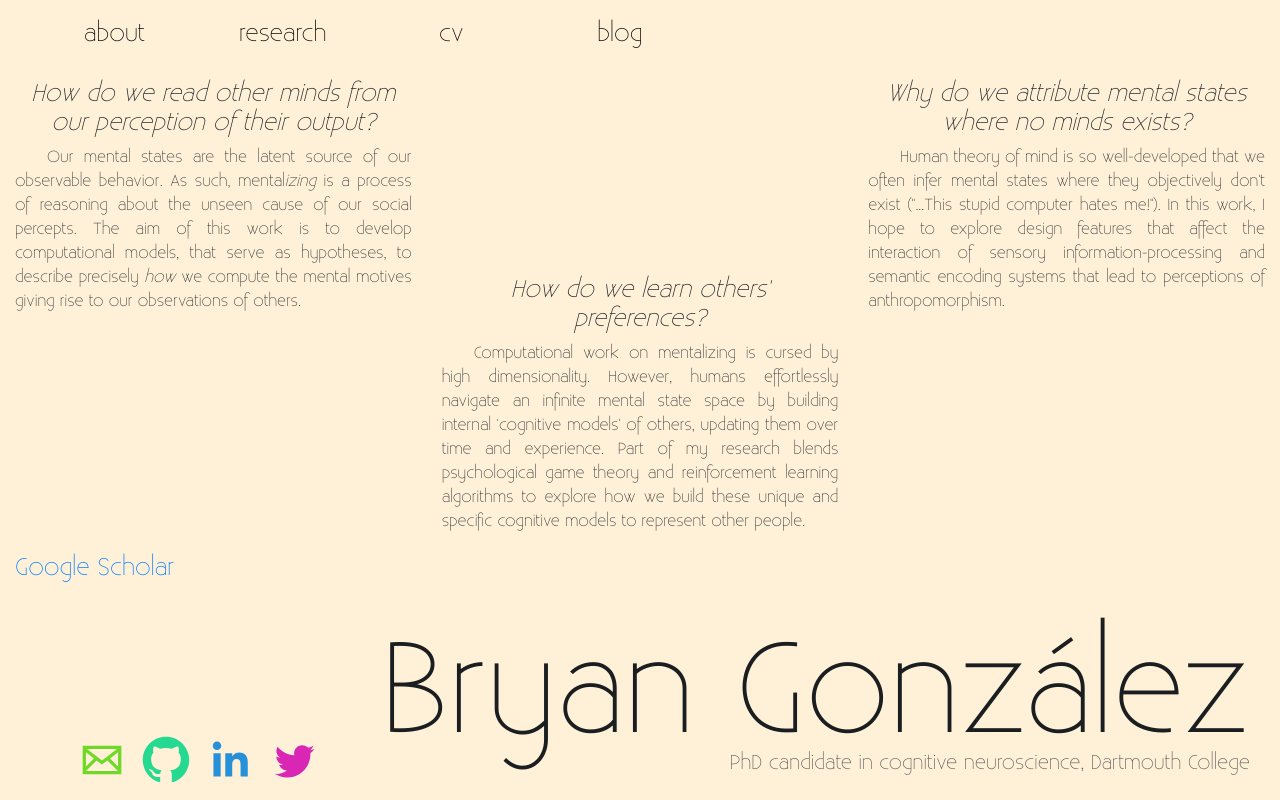
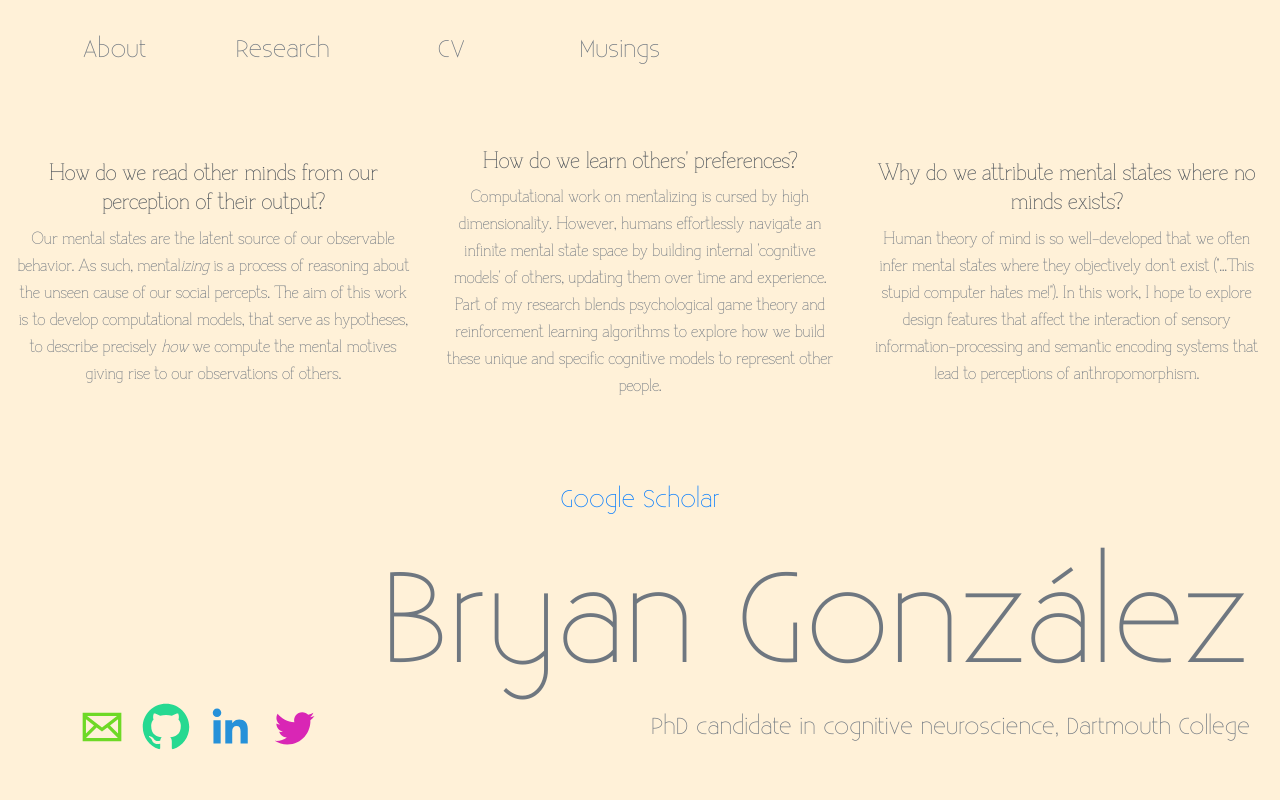
Before and after one commit to BryanGonzalez262/bryangonzalez262.github.io, a plain HTML site: page research.html in a window 1280 px wide. Drawn offline with Linux system fonts and the light colour scheme.

Commit message:
cosmetic

```diff
--- a/research.html
+++ b/research.html
@@ -31,35 +31,35 @@
     <!-- top menu bar -->
     <div class="row justify-content-start align-items-center no-gutters" id="menu_opts" style="height: 8vh; width:79vw; font-size: x-large;">
         <div class="col-2" style="text-align: center"  >
-            <a class="menubutton" id="abt_btn" href=/about_me.html>about</a>
+            <a class="menubutton" id="abt_btn" href=/about_me.html>About</a>
         </div>
         <div class="col-2" style="text-align: center" >
-            <a class="menubutton" id="rsrch_btn" href=/research.html>research</a>
+            <a class="menubutton" id="rsrch_btn" href=/research.html>Research</a>
         </div>
         <div class="col-2" style="text-align: center" >
-            <a class="menubutton" id="cv_btn" href=/CV.html>cv</a>
+            <a class="menubutton" id="cv_btn" href=/CV.html>CV</a>
         </div>
         <div class="col-2" style="text-align: center" >
-            <a class="menubutton" id="cntct_btn" href=/blog.html>blog</a>
+            <a class="menubutton" id="cntct_btn" href=/blog.html>Musings</a>
         </div>
     </div>
-    <div class="row  align-content-center animated zoomInUp" id="main_text" style="height:68%;">
+    <div class="row  align-content-center animated zoomInUp" id="main_text" >
         <div class="row justify-content-center align-items-center">
-            <div class="col-4" style="margin-top:-13rem;">
+            <div class="col-4">
                 <h1 class="rsrchQ"> How do we read other minds from our perception of their output?</h1>
                     <p class="rsrchBlurb">Our mental states are the latent source of our observable behavior.
                     As such, mental<span style="font-style: italic;">izing</span> is a process of reasoning about the unseen
                     cause of our social percepts. The aim of this work is to develop computational models, that serve as hypotheses, to describe precisely <span style="font-style: italic;">how</span>
                     we compute the mental motives giving rise to our observations of others.</p>
             </div>
-            <div class="col-4" style="margin-top: 13rem;">
+            <div class="col-4" >
                 <h1 class="rsrchQ"> How do we learn others' preferences?</h1>
                 <p class="rsrchBlurb">Computational work on mentalizing is cursed by high dimensionality.
                 However, humans effortlessly navigate an infinite mental state space by building internal 'cognitive models'
                 of others, updating them over time and experience. Part of my research blends psychological game theory and
                 reinforcement learning algorithms to explore how we build these unique and specific cognitive models to represent other people.</p>
             </div>
-            <div class="col-4" style="margin-top:-13rem;">
+            <div class="col-4" >
                 <h1 class="rsrchQ"> Why do we attribute mental states where no minds exists?</h1>
                 <p class="rsrchBlurb">Human theory of mind is so well-developed that we often infer mental states
                     where they objectively don't exist ("...This stupid computer hates me!").
@@ -68,9 +68,9 @@
             </div>
 
         </div>
-        <div style="font-size: x-large; align-content: center"><a href="https://scholar.google.com/citations?hl=en&user=e0DWYJkAAAAJ&view_op=list_works&sortby=pubdate" target="_blank" rel="noopener noreferrer"> Google Scholar</a></div>
+    </div>
+    <div class= "row" style="font-size: x-large; justify-content: center"><a href="https://scholar.google.com/citations?hl=en&user=e0DWYJkAAAAJ&view_op=list_works&sortby=pubdate" target="_blank" rel="noopener noreferrer"> Google Scholar</a></div>
 
-    </div>
     <div class="row justify-content-between align-items-end" style="height: 15%;">
         <div class="col justify-content-start align-items-end">
             <ul class="soc">
--- a/static/css/styles.css
+++ b/static/css/styles.css
@@ -8,28 +8,43 @@
     font-weight: normal;
     font-style: normal;
 }
+@font-face {
+    font-family: 'Elegant';
+    src: url("Elegant.otf") format('opentype');
+    src: url("Elegant.ttf")format('truetype');
+    font-weight: normal;
+    font-style: normal;
+
+}
 
 
 body {
     font-family: 'existencelight', Fallback, sans-serif;
     /* background-color: #cfe5e5;*/
     background-color: #FFF1D8;
-    margin: 0 auto;
+    margin: 1rem auto;
     height: 96vh;
+    font-size: 100%;
 }
 
 #title_name{
     text-align: right;
     font-size: 10vw;
     margin-block-end: inherit;
-    background: #1b1e21;
+    background: #6f7780;
     -webkit-background-clip: text;
     -webkit-text-fill-color: transparent;
     /*background: -webkit-linear-gradient(right, white, whitesmoke, #6d6d6d, black);*/
 
 }
+
+#title_name:hover{
+    background: darkred;
+    -webkit-background-clip: text;
+    -webkit-text-fill-color: transparent;
+}
 .menubutton{
-    color: black;
+    color: #6f7780;
     border: none;
     background-color: initial;}
 
@@ -39,24 +54,35 @@ body {
 }
 
 #aboutBryan{
-    font-size: inherit;
+    font-family: "Elegant";
+    font-size: 1.2vw;
+    text-align: center;
+    color: #676e77;
 }
 
 #subtitle{
-    font-size: 1.25rem;
-    color:#555;
+    font-size: 1.8vw;
+    color:#6f7780;
     text-align: right;
-    margin-top: -2rem;
+    margin-top: 0rem;
+}
+
+#main_text{
+    height: 50vh;
 }
 
 .rsrchQ{
-    font-style: italic;
-    font-size: 1.5rem;
+    font-family: Elegant;
+    font-style: normal;
+    font-size: x-large;
     text-align: center;
+    color: #4f555b;
 }
 .rsrchBlurb{
-    text-align: justify;
-    text-indent: 2rem;
+    color:#6f7780;
+    font-size: large;
+    font-family: Elegant;
+    text-align: center;
 }
 
 .soc {
```
Also changed, not shown: CV.html (+5 -5 lines), about_me.html (+10 -10 lines), blog.html (+8 -7 lines), index.html (+6 -6 lines), static/css/Elegant.otf (added), static/css/Elegant.ttf (added), static/fonts/Elegant.otf (added), static/fonts/Elegant.ttf (added), static/fonts/readMe.txt (added), static/images/IMG_4102.JPG, static/images/IMG_5495.jpg (added), 2 other files.
